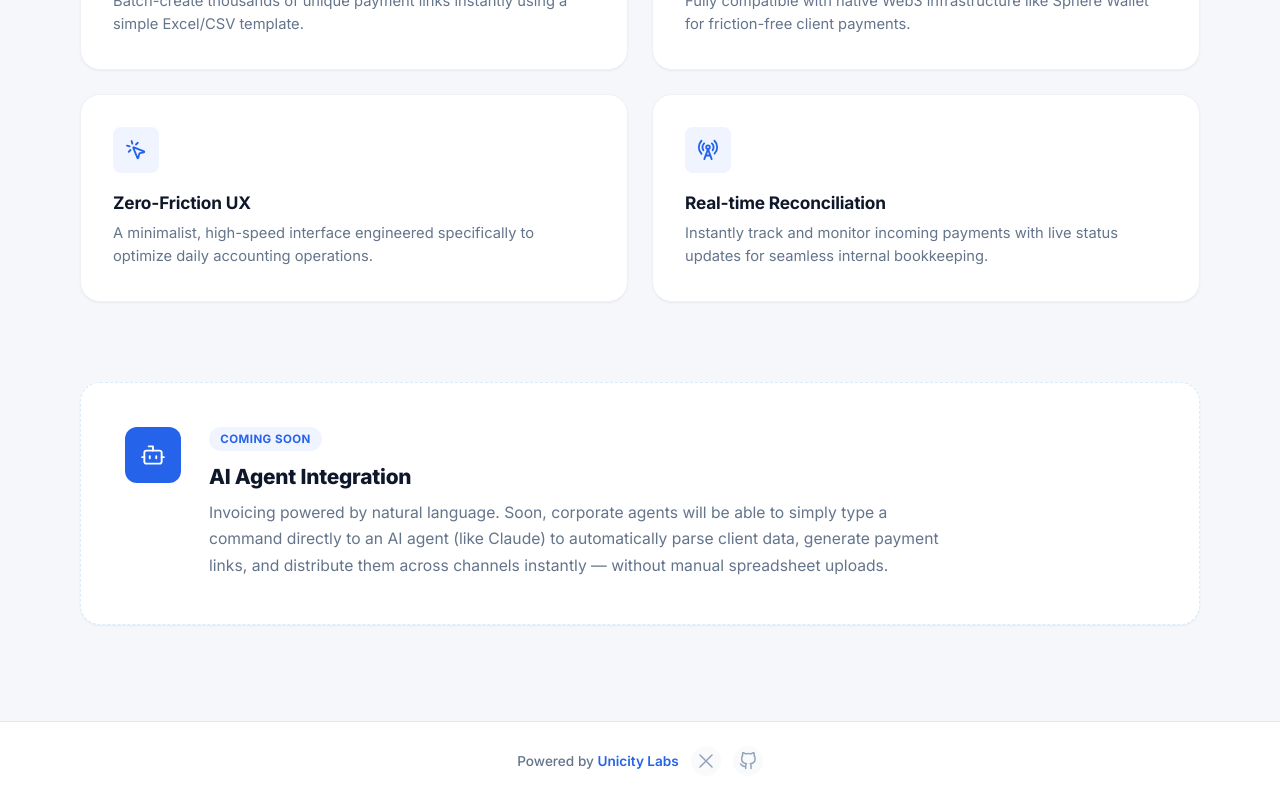
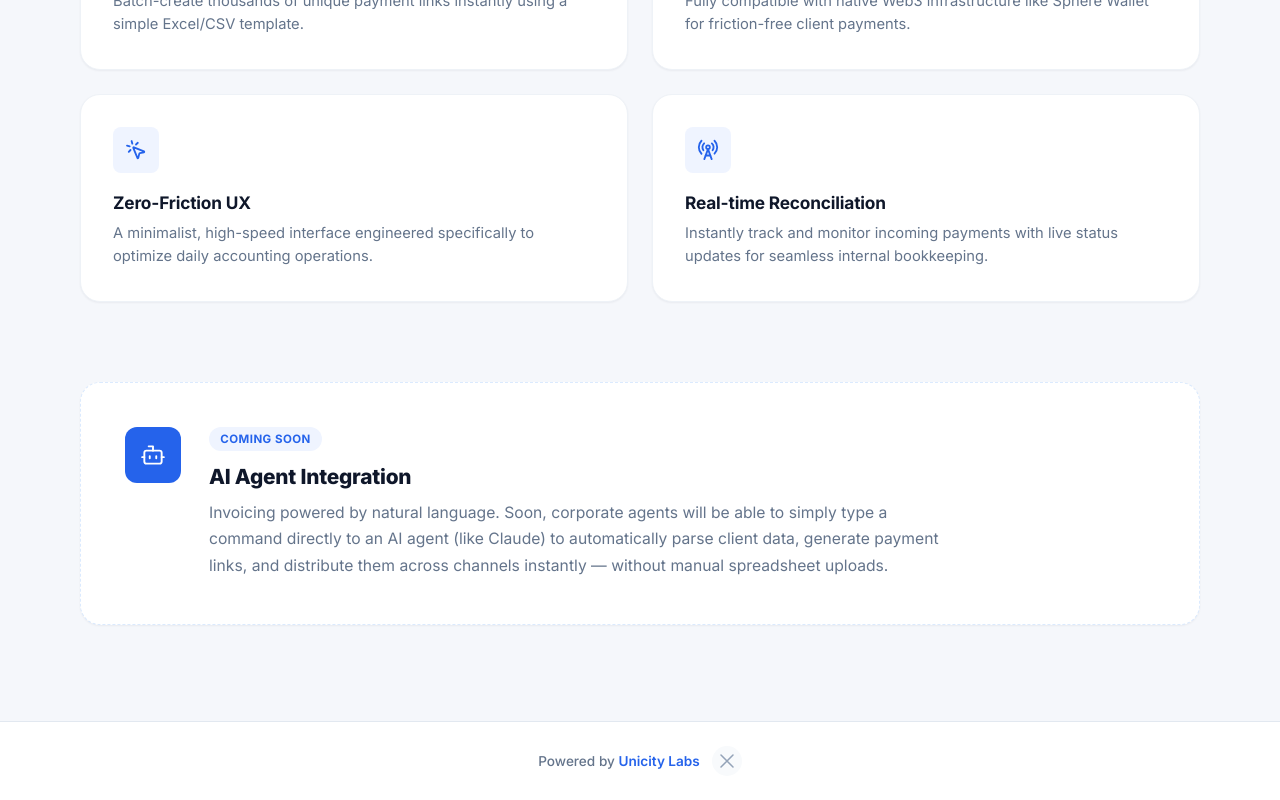
Before and after one commit to akbarfitrian/uct-pay-link, a React (Vite) app: page / in a window 1280 px wide. Shown: the part 1022-1822 px from the top of the page. Built offline with nearby package versions, Linux system fonts and the light colour scheme; no server answers.

Commit message:
update footer

```diff
--- a/src/components/Footer.tsx
+++ b/src/components/Footer.tsx
@@ -25,17 +25,6 @@ export default function Footer() {
               <path d="M4 4l16 16M4 20l16-16"/>
             </svg>
           </a>
-          <a
-            href="https://github.com/akbarfitrian"
-            target="_blank"
-            rel="noreferrer"
-            className="footer-link"
-            title="GitHub"
-          >
-            <svg width="18" height="18" viewBox="0 0 24 24" fill="none" stroke="currentColor" strokeWidth="2" strokeLinecap="round" strokeLinejoin="round">
-              <path d="M9 19c-5 1.5-5-2.5-7-3m14 6v-3.87a3.37 3.37 0 0 0-.94-2.61c3.14-.35 6.44-1.54 6.44-7A5.44 5.44 0 0 0 20 4.77 5.07 5.07 0 0 0 19.91 1S18.73.65 16 2.48a13.38 13.38 0 0 0-7 0C6.27.65 5.09 1 5.09 1A5.07 5.07 0 0 0 5 4.77a5.44 5.44 0 0 0-1.5 3.78c0 5.42 3.3 6.61 6.44 7A3.37 3.37 0 0 0 9 18.13V22"/>
-            </svg>
-          </a>
         </div>
       </div>
     </footer>
```
